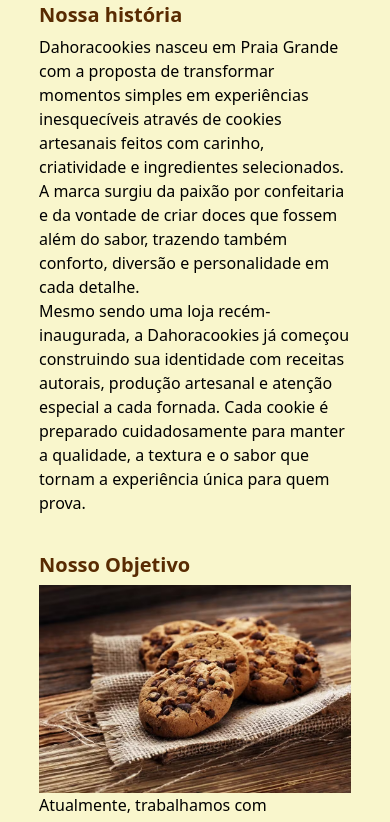
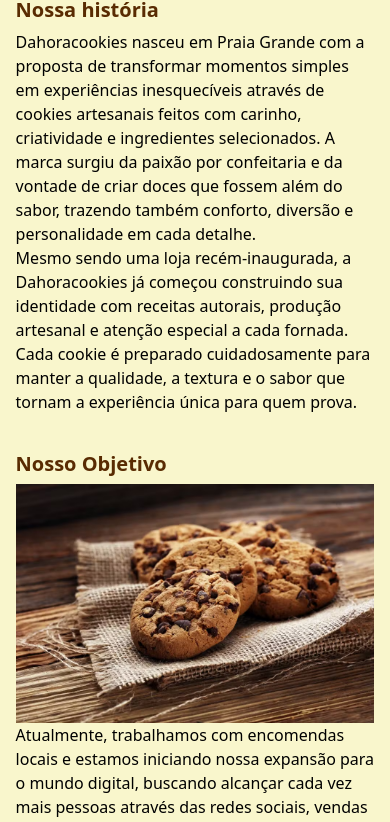
Before and after one commit to Ricardos-Jose/provisorio, a website: page sobre.html in a window 390 px wide. Shown: the part 157-979 px from the top of the page. Drawn offline with Linux system fonts and the light colour scheme; a web font is replaced by a local one.

Commit message:
Padding arrumado

```diff
--- a/css/sobre.css
+++ b/css/sobre.css
@@ -46,7 +46,7 @@
 @media (max-width: 600px) {
     .sobre-container {
         margin: 0;
-        padding: 10px 10vw;
+        padding: 5px 4vw;
     }
 
     .sobre-container h1 {
```
